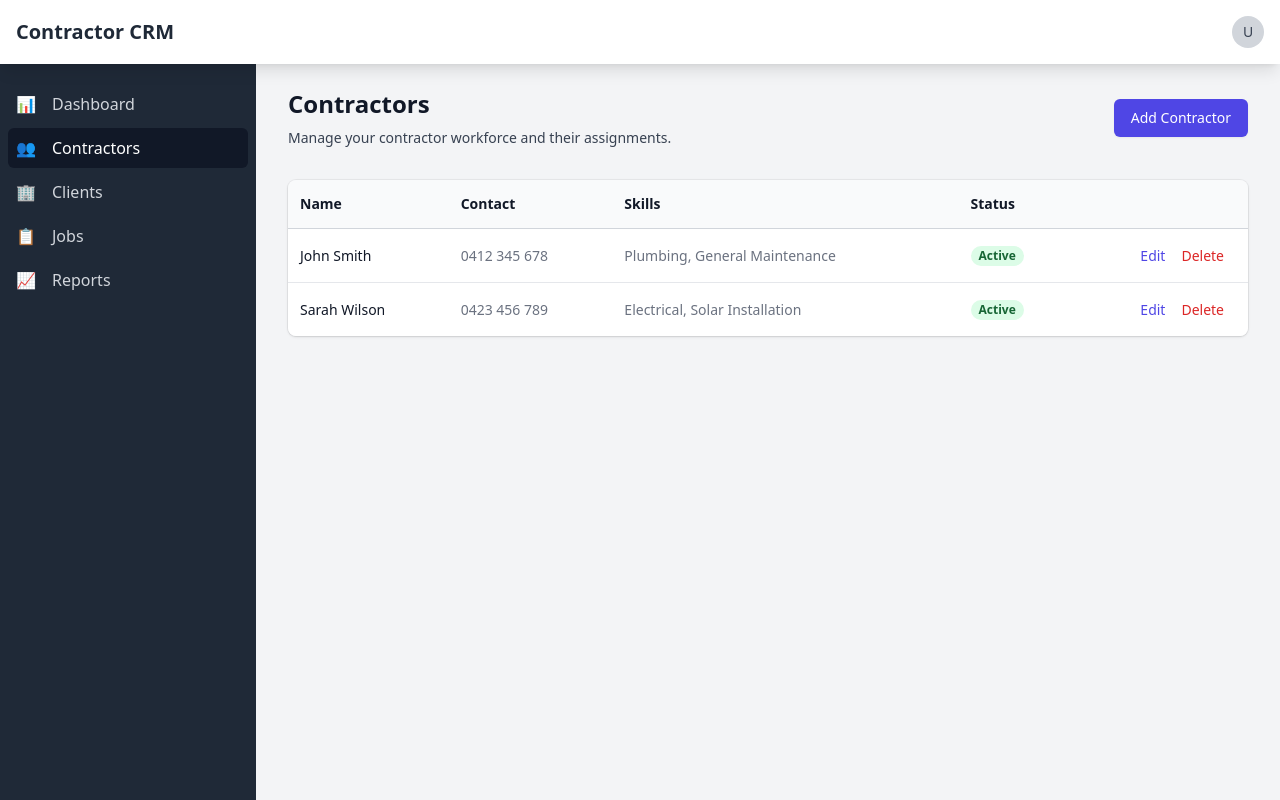
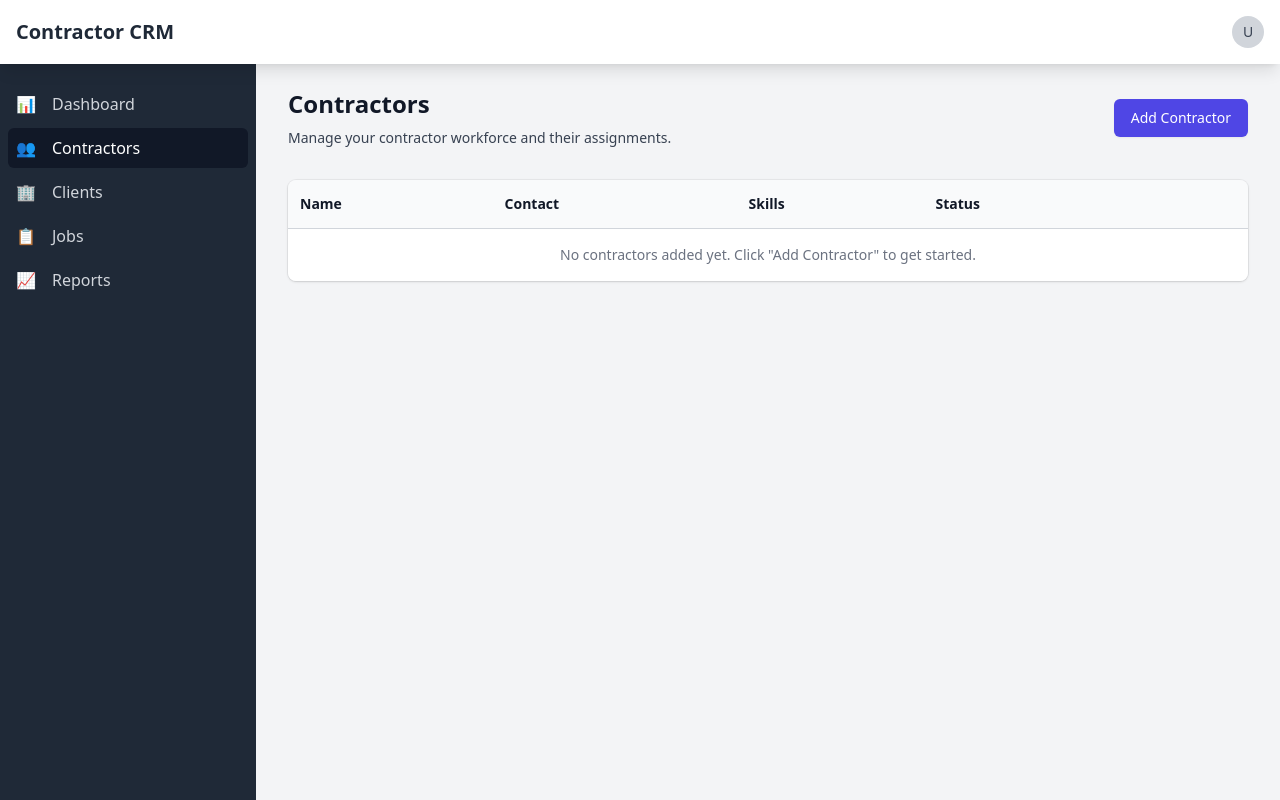
Before and after one commit to Troysagents/contractor-staffing-crm, a Next.js app: page /contractors in a window 1280 px wide. Built offline with nearby package versions, Linux system fonts and the light colour scheme.

Commit message:
Clean up demo data and add empty state message

```diff
--- a/pages/contractors/index.js
+++ b/pages/contractors/index.js
@@ -2,10 +2,7 @@ import { useState } from 'react';
 
 export default function Contractors() {
   const [showAddModal, setShowAddModal] = useState(false);
-  const [contractors, setContractors] = useState([
-    { id: 1, name: 'John Smith', skills: 'Plumbing, General Maintenance', status: 'Active', contact: '0412 345 678' },
-    { id: 2, name: 'Sarah Wilson', skills: 'Electrical, Solar Installation', status: 'Active', contact: '0423 456 789' },
-  ]);
+  const [contractors, setContractors] = useState([]);
 
   const [newContractor, setNewContractor] = useState({
     name: '',
@@ -15,7 +12,7 @@ export default function Contractors() {
   });
 
   const handleAddContractor = () => {
-    setContractors([...contractors, { ...newContractor, id: contractors.length + 1 }]);
+    setContractors([...contractors, { ...newContractor, id: Date.now() }]);
     setNewContractor({ name: '', skills: '', contact: '', status: 'Active' });
     setShowAddModal(false);
   };
@@ -57,7 +54,14 @@ export default function Contractors() {
                   </tr>
                 </thead>
                 <tbody className="divide-y divide-gray-200 bg-white">
-                  {contractors.map((contractor) => (
+                  {contractors.length === 0 ? (
+                    <tr>
+                      <td colSpan="5" className="px-3 py-4 text-sm text-gray-500 text-center">
+                        No contractors added yet. Click "Add Contractor" to get started.
+                      </td>
+                    </tr>
+                  ) : (
+                    contractors.map((contractor) => (
                       <tr key={contractor.id}>
                         <td className="whitespace-nowrap px-3 py-4 text-sm text-gray-900">
                           {contractor.name}
@@ -78,7 +82,8 @@ export default function Contractors() {
                           <button className="text-red-600 hover:text-red-900">Delete</button>
                         </td>
                       </tr>
-                  ))}
+                    ))
+                  )}
                 </tbody>
               </table>
             </div>
@@ -121,6 +126,7 @@ export default function Contractors() {
                       value={newContractor.skills}
                       onChange={(e) => setNewContractor({ ...newContractor, skills: e.target.value })}
                       className="mt-1 block w-full rounded-md border-gray-300 shadow-sm focus:border-indigo-500 focus:ring-indigo-500 sm:text-sm"
+                      placeholder="e.g., Plumbing, Electrical, Carpentry"
                     />
                   </div>
                 </div>
```
Lines whose indentation alone changed are shown as unchanged.
